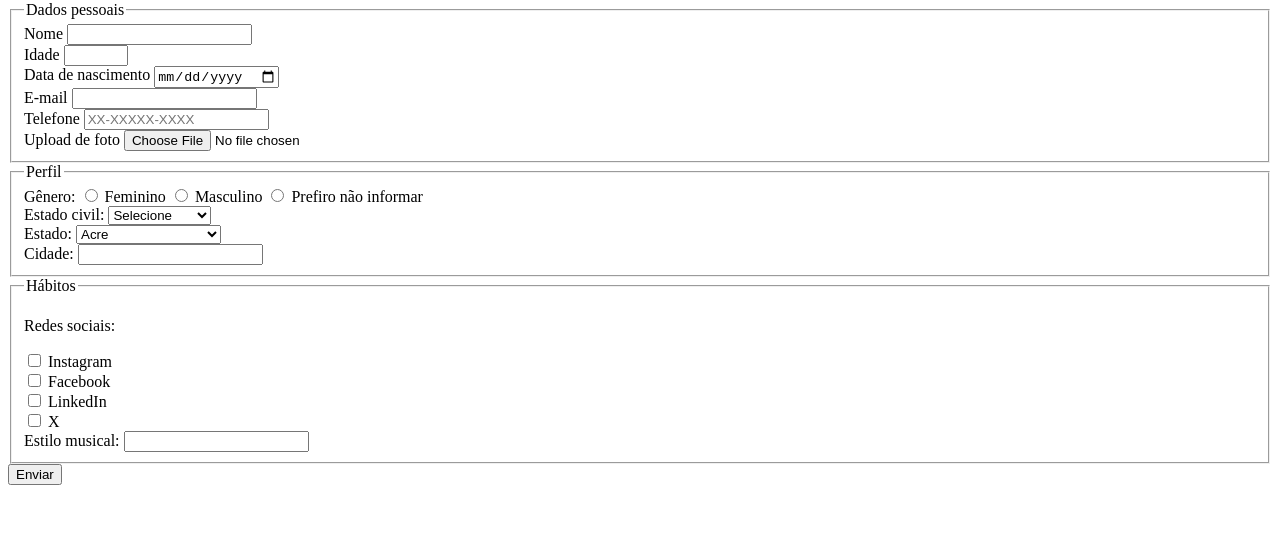
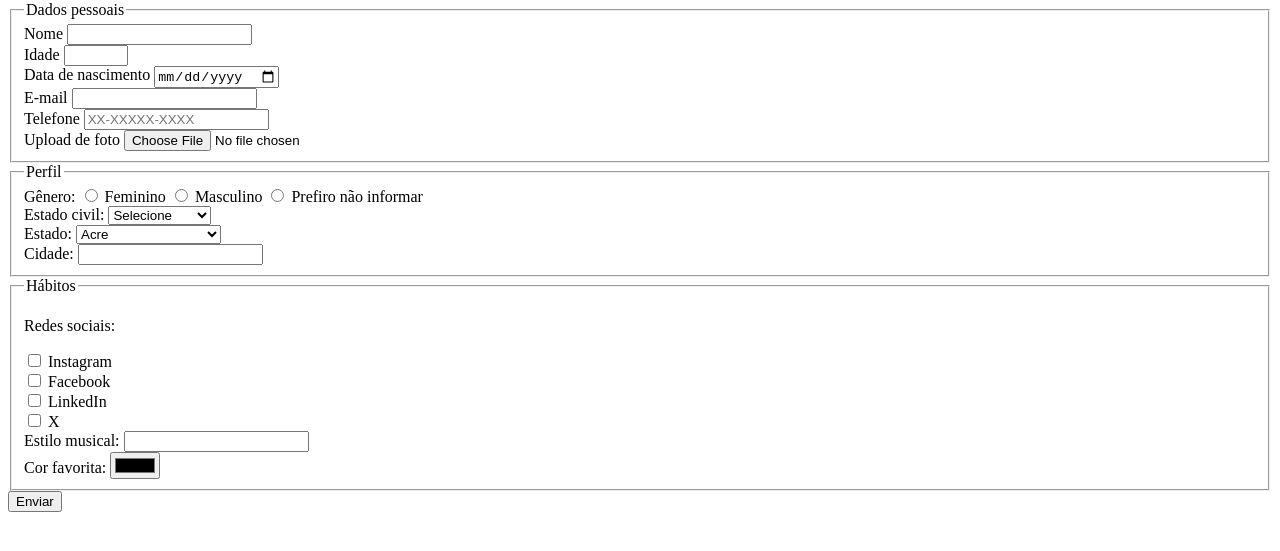
Before and after one commit to Diego-Kleinschmidt/pesquisa-culturama, a plain HTML site: page index.html in a window 1280 px wide. Shown: the part 79-630 px from the top of the page. Drawn offline with Linux system fonts and the light colour scheme.

Commit message:
adicionado opcao de cor

```diff
--- a/index.html
+++ b/index.html
@@ -121,7 +121,11 @@
                     <option value="Clássica">
                     <option value="Jazz">
                     <option value="MPB">
+                </datalist>
                 <br>
+
+                <label for="favoriteColor">Cor favorita:</label>
+                <input type="color" id="favoriteColor" name="userFavoriteColor">
             </fieldset>
 
             <!-- botão de envio -->
```
